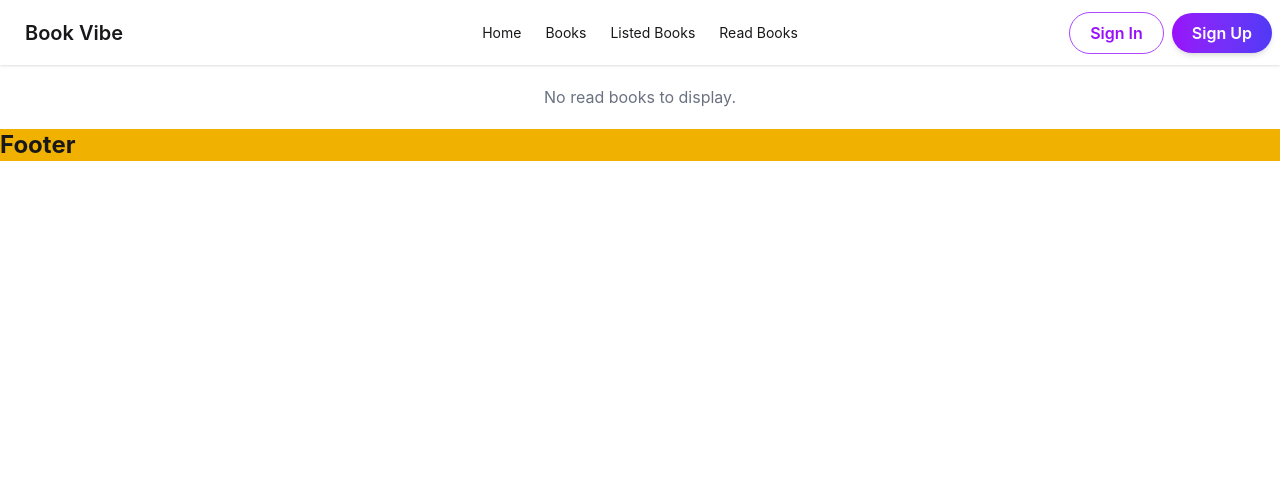
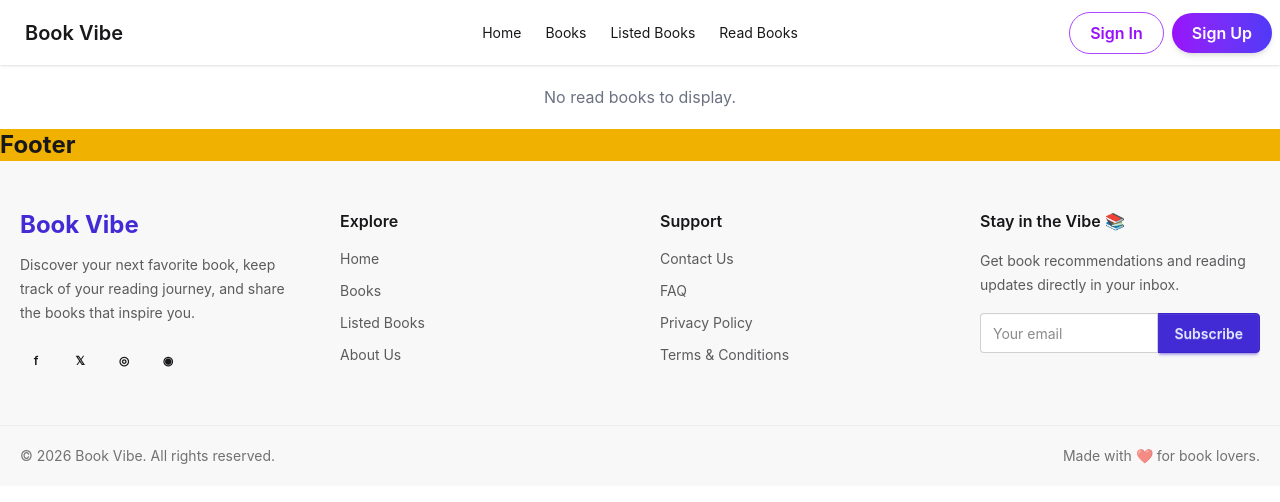
Before and after one commit to riaduldev/book-vibe, a Next.js app: page /read-books in a window 1280 px wide. Shown: the top 502 px of the page. Built offline with nearby package versions, Linux system fonts and the light colour scheme.

Commit message:
add footer section

```diff
--- a/src/app/layout.tsx
+++ b/src/app/layout.tsx
@@ -4,6 +4,7 @@ import "./globals.css";
 import Navbar from "@/components/shared/Navbar";
 import BooksProvider from "@/context/BookContext";
 import { ToastContainer } from "react-toastify";
+import Footer from "@/components/footer/Footer";
 
 const geistSans = Geist({
   variable: "--font-geist-sans",
@@ -33,6 +34,7 @@ export default function RootLayout({ children }: LayoutProps<"/">) {
           {children}
           <h1 className="text-2xl font-bold bg-yellow-500">Footer</h1>
           <ToastContainer />
+          <Footer></Footer>
         </BooksProvider>
       </body>
     </html>
--- /dev/null
+++ b/src/components/footer/Footer.tsx
@@ -0,0 +1,125 @@
+const Footer = () => {
+  return (
+    <footer className="bg-base-200 text-base-content">
+
+      {/* Main Footer */}
+      <div className="container mx-auto px-5 py-12">
+        <div className="grid grid-cols-1 gap-10 sm:grid-cols-2 lg:grid-cols-4">
+
+          {/* Brand */}
+          <div>
+            <h2 className="text-2xl font-bold text-primary">
+              Book Vibe
+            </h2>
+
+            <p className="mt-3 max-w-xs text-sm leading-6 text-base-content/70">
+              Discover your next favorite book, keep track of your reading
+              journey, and share the books that inspire you.
+            </p>
+
+            {/* Social Icons */}
+            <div className="mt-5 flex gap-3">
+              <a
+                href="#"
+                className="btn btn-circle btn-sm btn-ghost hover:bg-primary hover:text-primary-content"
+                aria-label="Facebook"
+              >
+                f
+              </a>
+
+              <a
+                href="#"
+                className="btn btn-circle btn-sm btn-ghost hover:bg-primary hover:text-primary-content"
+                aria-label="Twitter"
+              >
+                𝕏
+              </a>
+
+              <a
+                href="#"
+                className="btn btn-circle btn-sm btn-ghost hover:bg-primary hover:text-primary-content"
+                aria-label="Instagram"
+              >
+                ◎
+              </a>
+
+              <a
+                href="#"
+                className="btn btn-circle btn-sm btn-ghost hover:bg-primary hover:text-primary-content"
+                aria-label="GitHub"
+              >
+                ◉
+              </a>
+            </div>
+          </div>
+
+          {/* Explore */}
+          <div>
+            <h3 className="mb-4 font-semibold">Explore</h3>
+
+            <div className="flex flex-col gap-3 text-sm text-base-content/70">
+              <a className="link-hover">Home</a>
+              <a className="link-hover">Books</a>
+              <a className="link-hover">Listed Books</a>
+              <a className="link-hover">About Us</a>
+            </div>
+          </div>
+
+          {/* Support */}
+          <div>
+            <h3 className="mb-4 font-semibold">Support</h3>
+
+            <div className="flex flex-col gap-3 text-sm text-base-content/70">
+              <a className="link-hover">Contact Us</a>
+              <a className="link-hover">FAQ</a>
+              <a className="link-hover">Privacy Policy</a>
+              <a className="link-hover">Terms & Conditions</a>
+            </div>
+          </div>
+
+          {/* Newsletter */}
+          <div>
+            <h3 className="mb-4 font-semibold">
+              Stay in the Vibe 📚
+            </h3>
+
+            <p className="mb-4 text-sm leading-6 text-base-content/70">
+              Get book recommendations and reading updates directly in your
+              inbox.
+            </p>
+
+            <div className="join w-full">
+              <input
+                type="email"
+                placeholder="Your email"
+                className="input input-bordered join-item w-full"
+              />
+
+              <button className="btn btn-primary join-item">
+                Subscribe
+              </button>
+            </div>
+          </div>
+        </div>
+      </div>
+
+      {/* Bottom Footer */}
+      <div className="border-t border-base-300">
+        <div className="container mx-auto flex flex-col items-center justify-between gap-3 px-5 py-5 text-sm text-base-content/60 sm:flex-row">
+
+          <p>
+            © {new Date().getFullYear()} Book Vibe. All rights reserved.
+          </p>
+
+          <p>
+            Made with ❤️ for book lovers.
+          </p>
+
+        </div>
+      </div>
+
+    </footer>
+  );
+};
+
+export default Footer;
```
